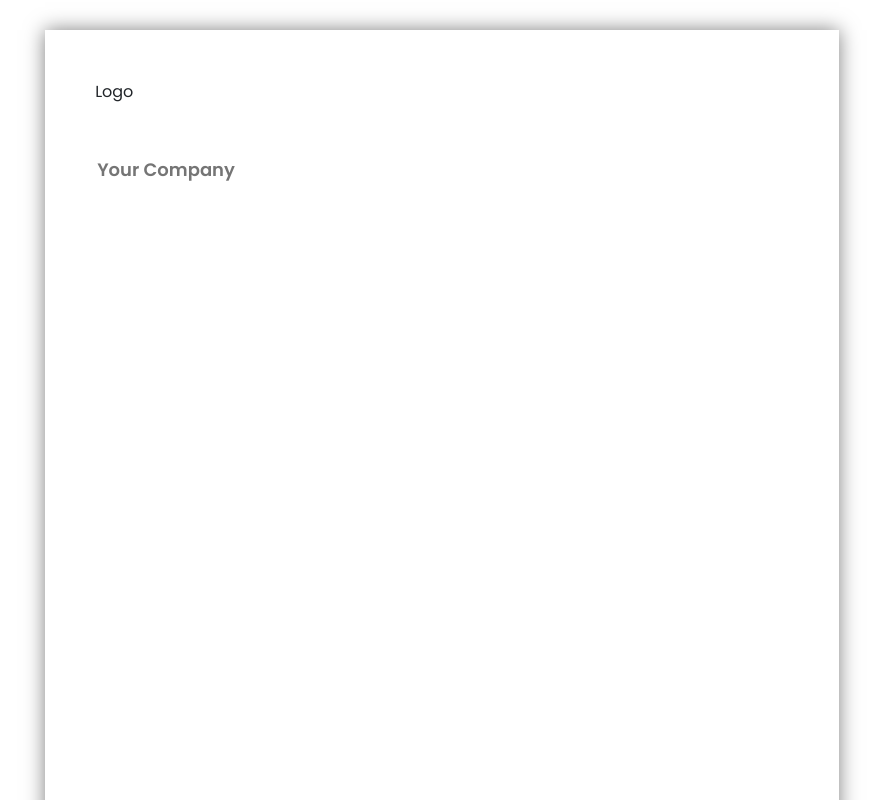
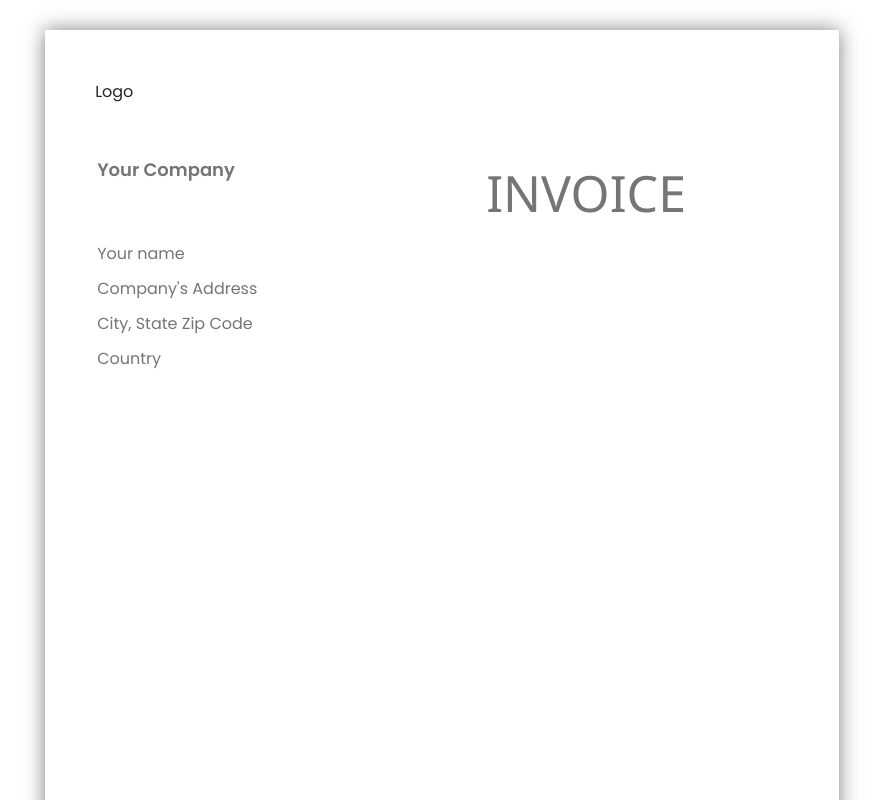
Before and after one commit to Peppu-Group/Peppu-books-frontend, a React (Vite) app: page /products/invoice in a window 1280 px wide. Shown: the top 800 px of the page, without its empty margins (198-1081 px from the left). Built offline with nearby package versions, Linux system fonts and the light colour scheme; what @react-pdf/renderer would draw is missing.

Commit message:
top part of invoice ready

```diff
--- a/src/App.css
+++ b/src/App.css
@@ -1157,7 +1157,23 @@ li {
     margin-left: 50px;
   }
 
-  .style ::placeholder {
+  .style {
     font-size: large;
     font-weight: 800;
+    align-content: center;
   }
+
+  .inv{
+    width: 40%;
+    font-size: 50px;
+    font-weight: 500;
+    font-family:'Segoe UI', Tahoma, Geneva, Verdana, sans-serif
+  }
+
+  .inv ::placeholder{
+    text-align: right !important;
+  }
+
+  .side {
+    float: left;
+  }
--- a/src/Pages/Invoice.jsx
+++ b/src/Pages/Invoice.jsx
@@ -18,7 +18,7 @@ const Subtitle = ({ children, ...props }) => (
 
 
 
-const TextArea = ({className, placeholder, value, onChange}) => {
+const TextArea = ({ className, placeholder, value, onChange }) => {
     const [isHover, setIsHover] = useState(false);
 
     const handleMouseEnter = () => {
@@ -45,7 +45,8 @@ const TextArea = ({className, placeholder, value, onChange}) => {
         <TextareaAutosize
             maxRows={4}
             style={boxStyle}
-            placeholder={ placeholder || ''}
+            className={className || ''}
+            placeholder={placeholder || ''}
             onMouseEnter={handleMouseEnter}
             onMouseLeave={handleMouseLeave}
         />
@@ -55,43 +56,46 @@ const TextArea = ({className, placeholder, value, onChange}) => {
 
 const Invoice = () => {
 
-    const [isHover, setIsHover] = useState(false);
-
-    const handleMouseEnter = () => {
-        setIsHover(true);
-    };
-
-    const handleMouseLeave = () => {
-        setIsHover(false);
-    };
-
-    const onInputChange = (e) => {
-        return e.target.value;
-    };
-
-    const boxStyle = {
-        resize: 'none',
-        background: '#FFFFFF',
-        border: 0,
-        backgroundColor: isHover ? 'lightblue' : 'white',
-        resize: 'none',
-        margin: '0 0 0 50px'
-    };
-
     return (
         <body className='inv-none'>
             <div className='page'>
                 <div className='inv-logo'>
                     Logo
                 </div>
-                <div className='comp-name style'>
+                <div className='side'>
                     <TextArea
-                    placeholder='Your Company'
+                        placeholder='Your Company'
+                        className={'style'}
                     />
-                    <TextArea/>
                 </div>
-                <div className='comp-name style'>
-                    <TextArea/>
+                <div>
+                    <TextArea
+                        placeholder='INVOICE'
+                        className='inv' />
+                </div>
+                <div className='comp-name'>
+                    <TextArea
+                        placeholder='Your name'
+                        className=''
+                    />
+                </div>
+                <div className='comp-name'>
+                    <TextArea
+                        placeholder={`Company's Address`}
+                        className=''
+                    />
+                </div>
+                <div className='comp-name'>
+                    <TextArea
+                        placeholder='City, State Zip Code'
+                        className=''
+                    />
+                </div>
+                <div className='comp-name'>
+                    <TextArea
+                        placeholder='Country'
+                        className=''
+                    />
                 </div>
             </div>
         </body>
```
